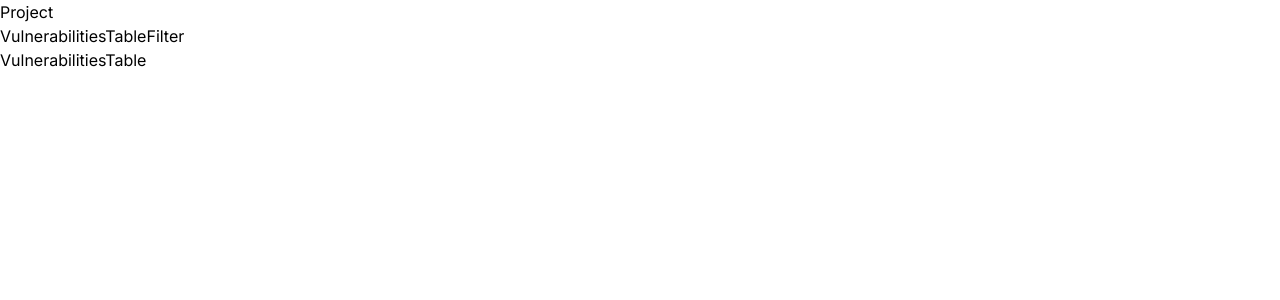
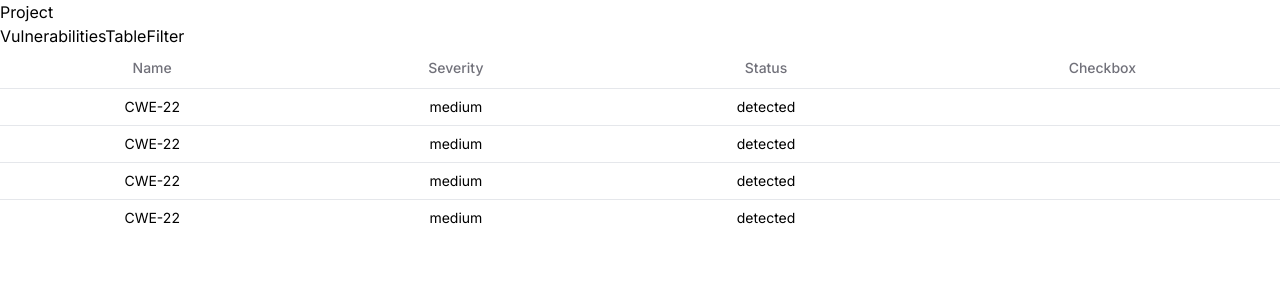
Before and after one commit to OwOHamper/Codetinel, a React (Vite) app in the folder Frontend/: page /projects/1 in a window 1280 px wide. Shown: the top 300 px of the page. Built offline with nearby package versions, Linux system fonts and the light colour scheme.

Commit message:
made sim table of vulnerabilities

```diff
--- a/Frontend/package.json
+++ b/Frontend/package.json
@@ -11,6 +11,7 @@
   },
   "dependencies": {
     "@radix-ui/react-slot": "^1.1.0",
+    "@tanstack/react-table": "^8.20.5",
     "class-variance-authority": "^0.7.0",
     "clsx": "^2.1.1",
     "lucide-react": "^0.460.0",
--- a/Frontend/src/components/VulnerabilitiesTable.tsx
+++ b/Frontend/src/components/VulnerabilitiesTable.tsx
@@ -1,7 +1,37 @@
+import { Table, TableHeader, TableRow, TableHead, TableCell, TableBody } from './ui/table'
 import React from 'react'
 
-export default function VulnerabilitiesTable({ data }) {
+
+interface DataRow {
+  name: string;
+  severity: string;
+  status: string;
+}
+
+interface TableProps {
+  data: DataRow[];
+}
+
+export default function VulnerabilitiesTable({ data }: TableProps) {
   return (
-    <div>VulnerabilitiesTable</div>
+    <Table>
+      <TableHeader>
+        <TableRow>
+          <TableHead className="text-center">Name</TableHead>
+          <TableHead className="text-center">Severity</TableHead>
+          <TableHead className="text-center">Status</TableHead>
+          <TableHead className="text-center">Checkbox</TableHead>
+        </TableRow>
+      </TableHeader>
+      <TableBody>
+        {data.map((row) => (
+          <TableRow className="text-center" key={row.name}>
+            <TableCell>{row.name}</TableCell>
+            <TableCell>{row.severity}</TableCell>
+            <TableCell>{row.status}</TableCell>
+          </TableRow>
+        ))}
+      </TableBody>
+    </Table>
   )
 }
--- /dev/null
+++ b/Frontend/src/components/ui/table.tsx
@@ -0,0 +1,120 @@
+import * as React from "react"
+
+import { cn } from "@/lib/utils"
+
+const Table = React.forwardRef<
+  HTMLTableElement,
+  React.HTMLAttributes<HTMLTableElement>
+>(({ className, ...props }, ref) => (
+  <div className="relative w-full overflow-auto">
+    <table
+      ref={ref}
+      className={cn("w-full caption-bottom text-sm", className)}
+      {...props}
+    />
+  </div>
+))
+Table.displayName = "Table"
+
+const TableHeader = React.forwardRef<
+  HTMLTableSectionElement,
+  React.HTMLAttributes<HTMLTableSectionElement>
+>(({ className, ...props }, ref) => (
+  <thead ref={ref} className={cn("[&_tr]:border-b", className)} {...props} />
+))
+TableHeader.displayName = "TableHeader"
+
+const TableBody = React.forwardRef<
+  HTMLTableSectionElement,
+  React.HTMLAttributes<HTMLTableSectionElement>
+>(({ className, ...props }, ref) => (
+  <tbody
+    ref={ref}
+    className={cn("[&_tr:last-child]:border-0", className)}
+    {...props}
+  />
+))
+TableBody.displayName = "TableBody"
+
+const TableFooter = React.forwardRef<
+  HTMLTableSectionElement,
+  React.HTMLAttributes<HTMLTableSectionElement>
+>(({ className, ...props }, ref) => (
+  <tfoot
+    ref={ref}
+    className={cn(
+      "border-t bg-zinc-100/50 font-medium [&>tr]:last:border-b-0 dark:bg-zinc-800/50",
+      className
+    )}
+    {...props}
+  />
+))
+TableFooter.displayName = "TableFooter"
+
+const TableRow = React.forwardRef<
+  HTMLTableRowElement,
+  React.HTMLAttributes<HTMLTableRowElement>
+>(({ className, ...props }, ref) => (
+  <tr
+    ref={ref}
+    className={cn(
+      "border-b transition-colors hover:bg-zinc-100/50 data-[state=selected]:bg-zinc-100 dark:hover:bg-zinc-800/50 dark:data-[state=selected]:bg-zinc-800",
+      className
+    )}
+    {...props}
+  />
+))
+TableRow.displayName = "TableRow"
+
+const TableHead = React.forwardRef<
+  HTMLTableCellElement,
+  React.ThHTMLAttributes<HTMLTableCellElement>
+>(({ className, ...props }, ref) => (
+  <th
+    ref={ref}
+    className={cn(
+      "h-10 px-2 text-left align-middle font-medium text-zinc-500 [&:has([role=checkbox])]:pr-0 [&>[role=checkbox]]:translate-y-[2px] dark:text-zinc-400",
+      className
+    )}
+    {...props}
+  />
+))
+TableHead.displayName = "TableHead"
+
+const TableCell = React.forwardRef<
+  HTMLTableCellElement,
+  React.TdHTMLAttributes<HTMLTableCellElement>
+>(({ className, ...props }, ref) => (
+  <td
+    ref={ref}
+    className={cn(
+      "p-2 align-middle [&:has([role=checkbox])]:pr-0 [&>[role=checkbox]]:translate-y-[2px]",
+      className
+    )}
+    {...props}
+  />
+))
+TableCell.displayName = "TableCell"
+
+const TableCaption = React.forwardRef<
+  HTMLTableCaptionElement,
+  React.HTMLAttributes<HTMLTableCaptionElement>
+>(({ className, ...props }, ref) => (
+  <caption
+    ref={ref}
+    className={cn("mt-4 text-sm text-zinc-500 dark:text-zinc-400", className)}
+    {...props}
+  />
+))
+TableCaption.displayName = "TableCaption"
+
+export {
+  Table,
+  TableHeader,
+  TableBody,
+  TableFooter,
+  TableHead,
+  TableRow,
+  TableCell,
+  TableCaption,
+}
```
Also changed, not shown: 1 other file (tests, documents, lock files or other folders).
